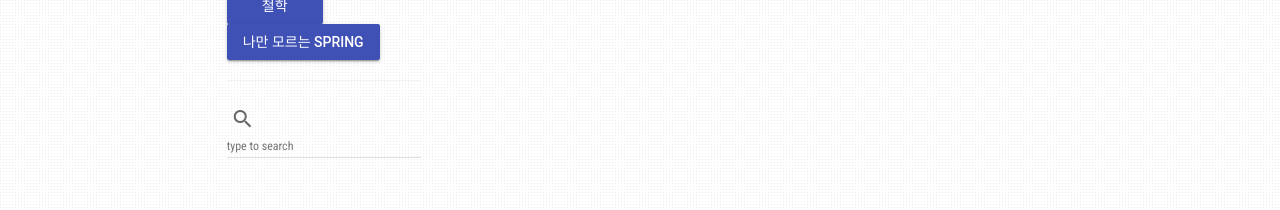
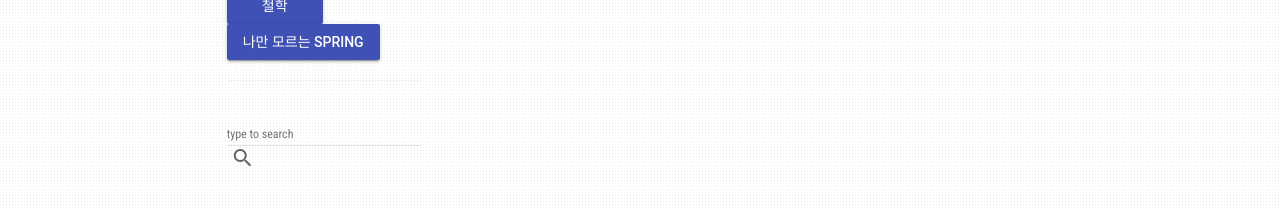
Before and after one commit to CyanRYi/sollabs-demo, a Jekyll site: the page built from _language/all.md, in a window 1280 px wide. Shown: the part 795-1005 px from the top of the page. Built offline with Jekyll 4.4.1, drawn with Linux system fonts in a browser that asks for light colours; nearby versions of some CDN libraries.

Commit message:
textfield wrapping

```diff
--- a/_layouts/default.html
+++ b/_layouts/default.html
@@ -143,7 +143,7 @@ layout: compress
                   {% endfor %}
               </div>
               <hr/>
-              <div class="search" id="js-search">
+              <div class="mdl-textfield" id="js-search">
                   <label class="mdl-button mdl-js-button mdl-button--icon" for="js-search__input">
                       <i class="material-icons">search</i>
                   </label>
```
